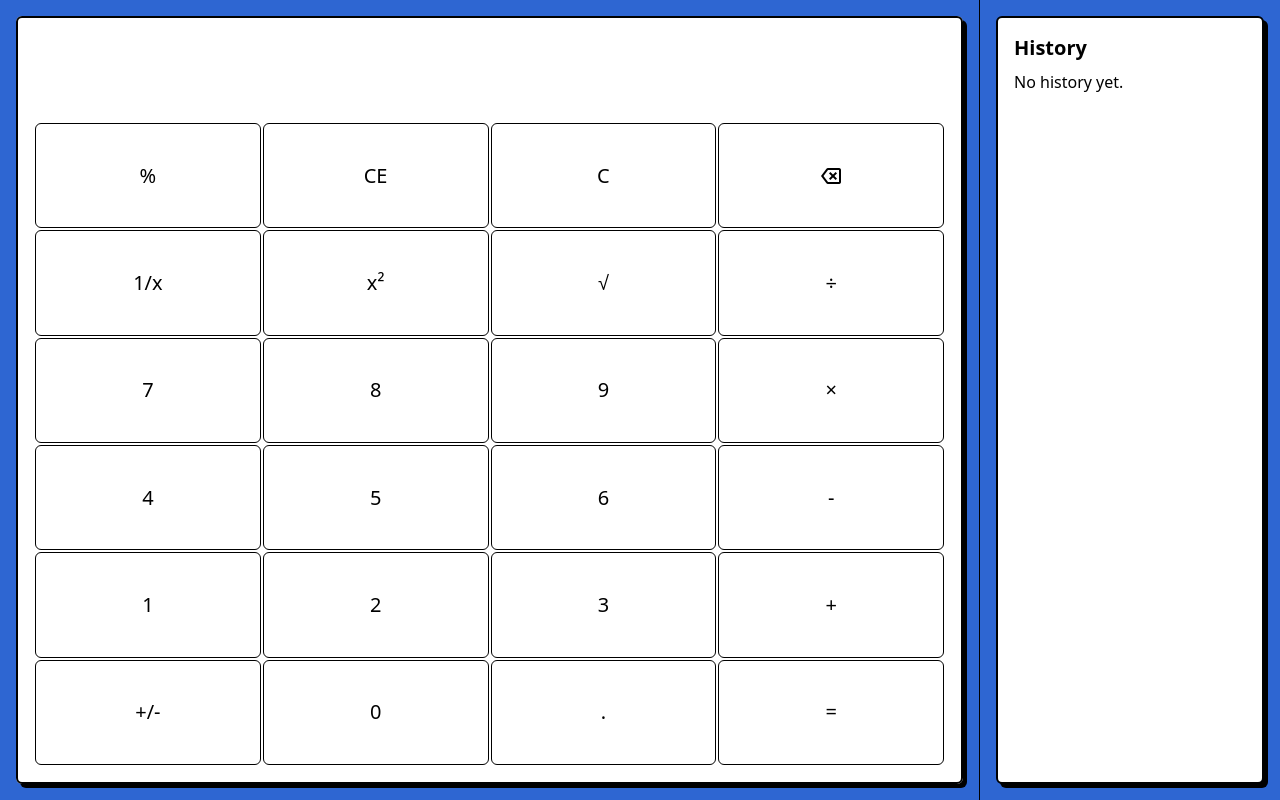
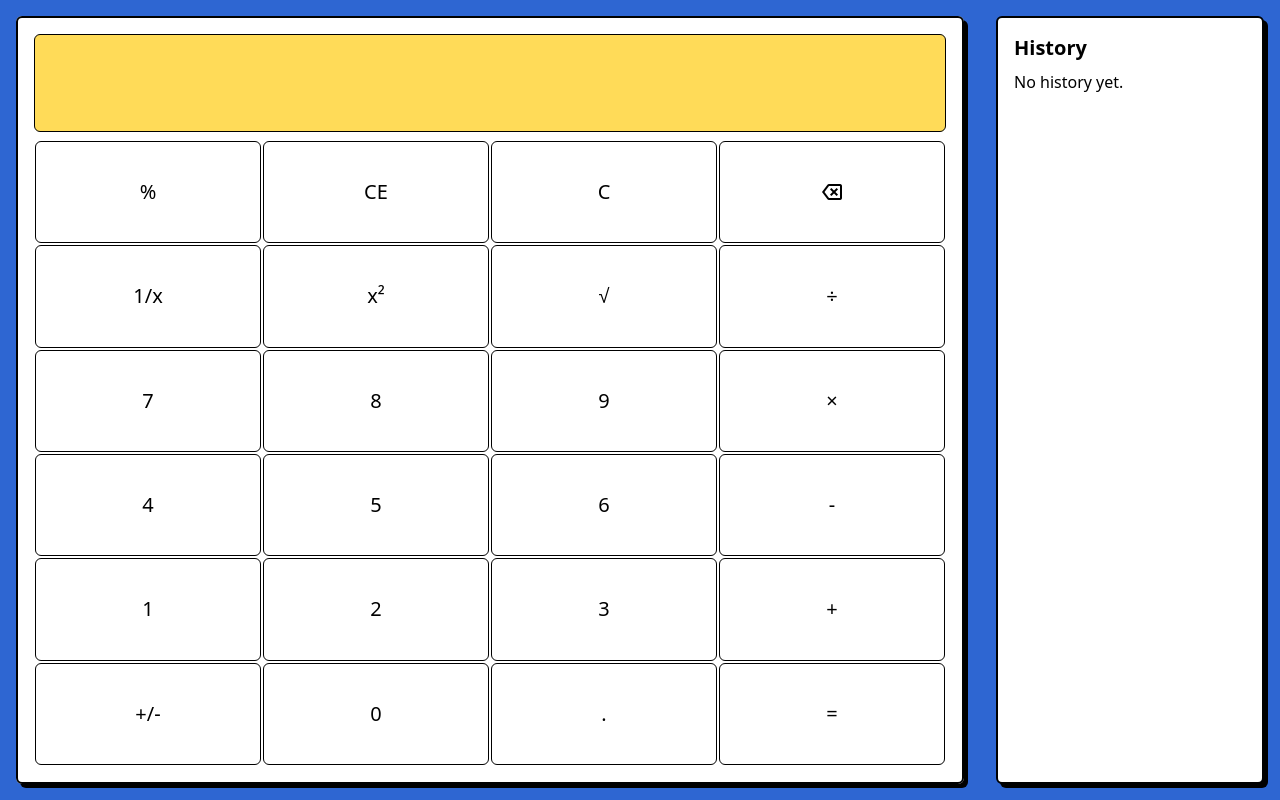
Before and after one commit to lemredd/calculator, a Vue app: page / in a window 1280 px wide. Built offline with nearby package versions, Linux system fonts and the light colour scheme.

Commit message:
feat(ui): style screens container

```diff
--- a/src/components/CalculatorContainer.vue
+++ b/src/components/CalculatorContainer.vue
@@ -267,6 +267,10 @@ function revertToChosenHistory(historyItem: HistoryItem) {
 }
 
 .screens {
+	@apply mb-2 px-2 pt-2;
+	@apply border border-black rounded-md;
+	@apply bg-calculator-mustard;
+
 	.evaluation-screen-container {
 		@apply flex justify-end;
 	}
--- a/src/components/CalculatorContainer/HistoryContainer.vue
+++ b/src/components/CalculatorContainer/HistoryContainer.vue
@@ -94,9 +94,15 @@ function revertToChosenHistory(historyItem: HistoryItem) {
 <style scoped lang="scss">
 @import "https://fonts.googleapis.com/css2?family=Material+Symbols+Outlined:opsz,wght,FILL,GRAD@48,400,0,0";
 
-.show-history-btn {
-	z-index: 999;
-	position: fixed;
+.history-container {
+	position: relative;
+
+	.show-history-btn {
+		z-index: 999;
+		position: absolute;
+		top: .25em;
+		left: .25em;
+	}
 }
 
 .overlay {
--- a/src/style.scss
+++ b/src/style.scss
@@ -11,7 +11,6 @@ body {
 	}
 
 	#app {
-		@apply border-r border-r-black;
 		@apply p-4;
 		@apply flex-1;
 		max-width: 768px;
--- a/tailwind.config.cjs
+++ b/tailwind.config.cjs
@@ -12,7 +12,7 @@ module.exports = {
 			colors: {
 				"calculator-candy": "#f096e3",
 				"calculator-mint": "#4e9e94",
-				"calculator-mustard": "#f7cb45",
+				"calculator-mustard": "#ffdb58",
 				"calculator-ocean": "#2e66d2",
 				"calculator-sky": "#8a94f8",
 			}
```
